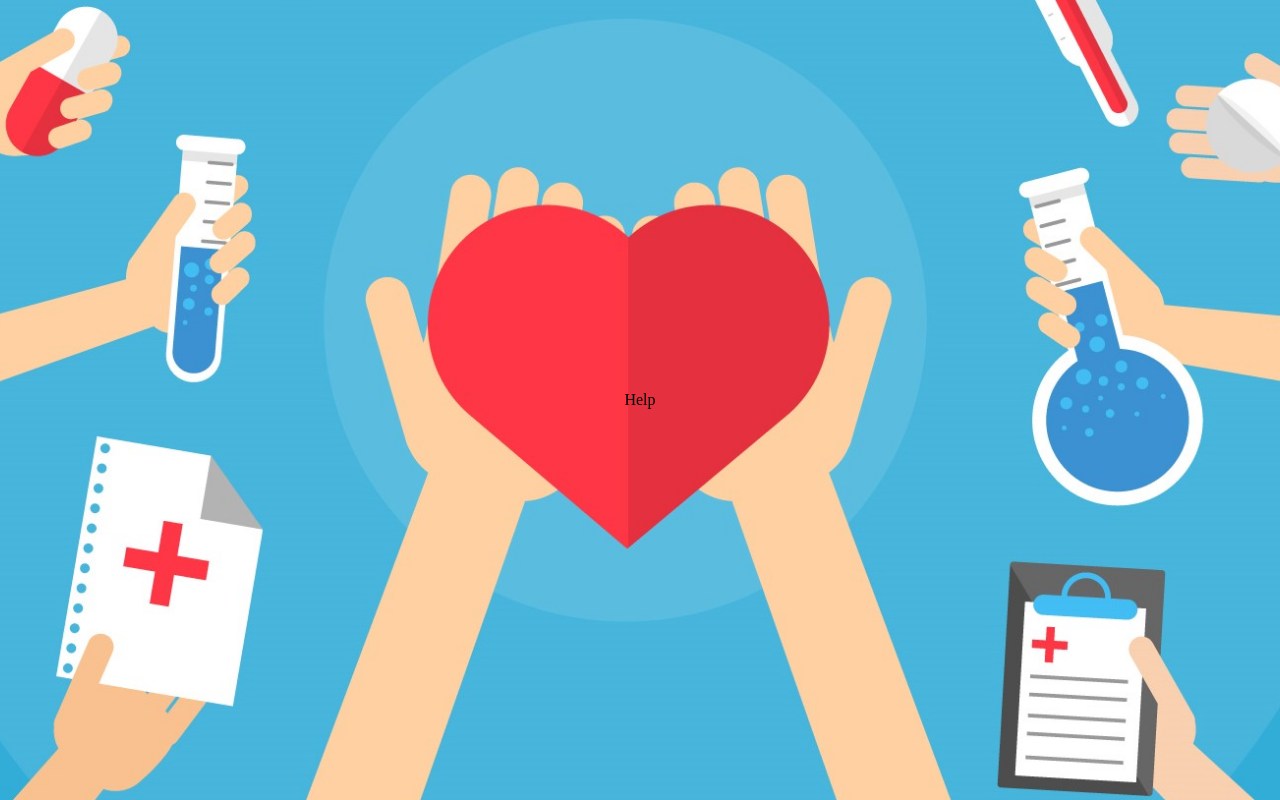
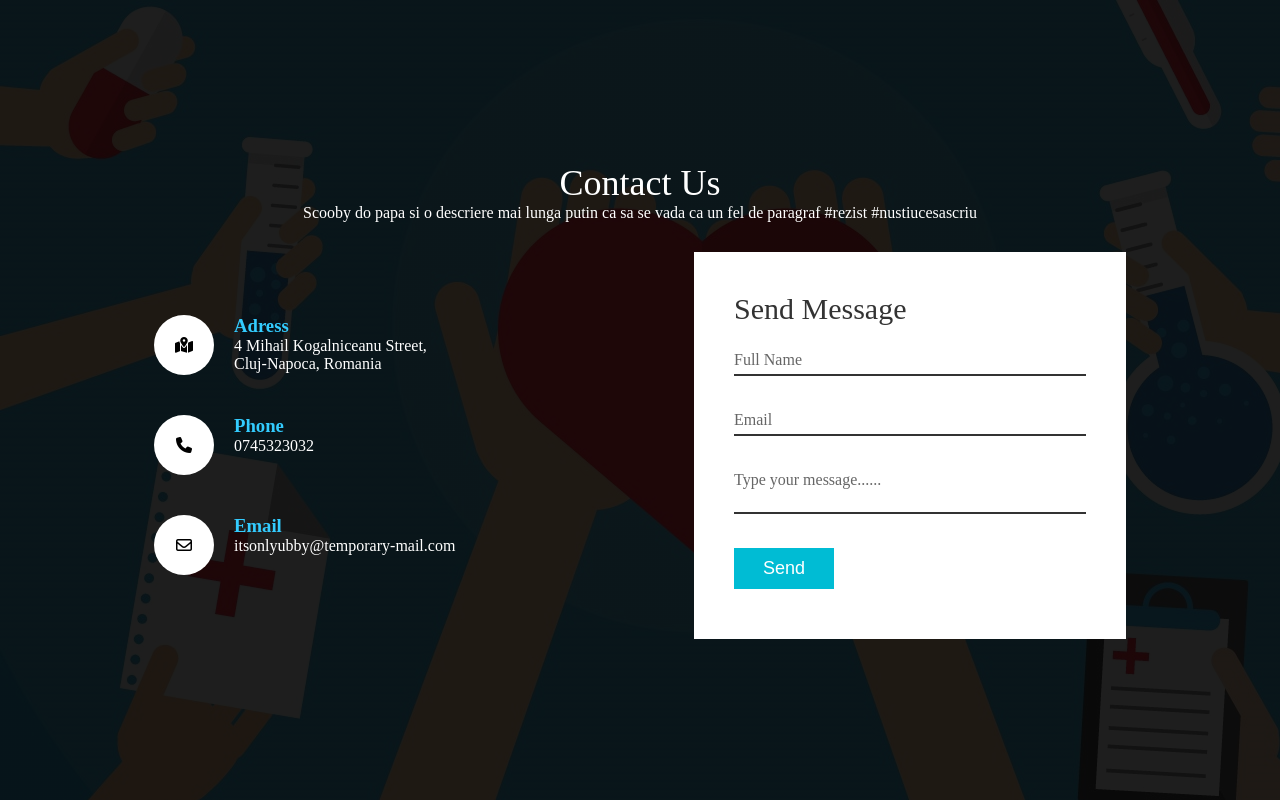
Before and after one commit to vladd23/JunctionX-Varian-Template, a plain HTML site: page contact_us.html in a window 1280 px wide. Drawn offline with Linux system fonts and the light colour scheme.

Commit message:
contact_us.html si contact_us_style.css

```diff
--- a/contact_us.html
+++ b/contact_us.html
@@ -2,10 +2,63 @@
 
 <head>
     <link rel="stylesheet" href="contact_us_style.css">
+    <meta name="viewport" content="width=device-width, initial-scale = 0.1">
+    <title>Contact Us</title>
+    <script src="https://kit.fontawesome.com/488426eb22.js" crossorigin="anonymous"></script>
 </head>
 
 <body>
+    <section class="contact">
+        <div class="content">
+            <h2>Contact Us</h2>
+            <p>Scooby do papa si o descriere mai lunga putin ca sa se vada ca un fel de paragraf #rezist #nustiucesascriu</p>
+        </div>
+        <div class="container">
+            <div class="contact_info">
 
-    <p1>Help</p1>
+                <div class="box">
+                    <div class="icon"><i class="fas fa-map-marked-alt"></i></div>
+                    <div class="text">
+                        <h3>Adress</h3>
+                        <p>4 Mihail Kogalniceanu Street, <br>Cluj-Napoca, Romania </p>
+                    </div>
+                </div>
+                <div class="box">
+                    <div class="icon"><i class="fas fa-phone"></i></div>
+                    <div class="text">
+                        <h3>Phone</h3>
+                        <p>0745323032</p>
+                    </div>
+                </div>
+                <div class="box">
+                    <div class="icon"><i class="fa fa-envelope-o"></i></div>
+                    <div class="text">
+                        <h3>Email</h3>
+                        <p>itsonlyubby@temporary-mail.com</p>
+                    </div>
+                </div>
+            </div>
+            <div class="contact_form">
+                <form>
+                    <h2>Send Message</h2>
+                    <div class="input_box">
+                        <input type="text" name="" required="required">
+                        <span>Full Name</span>
+                    </div>
+                    <div class="input_box">
+                        <input type="text" name="" required="required">
+                        <span>Email</span>
+                    </div>
+                    <div class="input_box">
+                        <textarea required="required"></textarea>
+                        <span>Type your message......</span>
+                    </div>
+                    <div class="input_box">
+                        <input type="submit" name="" value="Send">
+                    </div>
+                </form>
+            </div>
+        </div>
 
+    </section>
 </body>
--- a/contact_us_style.css
+++ b/contact_us_style.css
@@ -1,12 +1,155 @@
-body {
+* {
     margin: 0;
-    height: 100vh;
+    padding: 0;
+    box-sizing: border-box;
+
+}
+
+body{
+    background-image:  linear-gradient(rgba(0,0,0,0.6),rgba(0,0,0,0.6)),url("assets/hands-with-health.png");
+}
+
+.contact{
+    position: relative;
+    min-height: 100vh;
+    padding: 50px 100px;
     display: flex;
+    justify-content: center;
     align-items: center;
-    justify-content: center;
-    background: url(assets/hands-with-health5.png) no-repeat center center fixed;
-    -webkit-background-size: cover;
-    -moz-background-size: cover;
-    -o-background-size: cover;
+    flex-direction: column;
+    background: rgba(0,0,0,0.7);
     background-size: cover;
 }
+
+.contact .content{
+    max-width: 800px;
+    text-align: center;
+}
+
+.contact .content h2{
+    font-size: 36px;
+    font-weight: 500;
+    color: #fff;
+}
+
+.contact .content p{
+
+    font-weight: 300;
+    color: #fff;
+}
+
+.container{
+    width: 100%;
+    display: flex;
+    justify-content: center;
+    align-items: center;
+    margin-top: 30px;
+}
+
+.container .contact_info{
+    width: 50%;
+    display: flex;
+    flex-direction: column;
+}
+
+.container .contact_info .box{
+    position: relative;
+    padding: 20px 0;
+    display: flex;
+}
+
+.container .contact_info .box .icon{
+    min-width: 60px;
+    height: 60px;
+    background: #fff;
+    display: flex;
+    justify-content: center;
+    align-items: center;
+    border-radius: 50%;
+}
+
+.container .contact_info .box .text{
+    display: flex;
+    margin-left: 20px;
+    font-size: 16px;
+    color: #fff;
+    flex-direction: column;
+    font-weight: 300;
+}
+
+.container .contact_info .box .text h3{
+    font-weight: 800;
+    color: #33ccff;
+}
+
+.contact_form{
+    width: 40%;
+    padding: 40px;
+    background: #fff;
+}
+
+.contact_form h2{
+    font-size: 30px;
+    color: #333;
+    font-weight: 500;
+}
+
+.contact_form .input_box{
+    position: relative;
+    width: 100%;
+    margin-top: 10px;
+}
+
+.contact_form .input_box input, textarea{
+    width: 100%;
+    padding: 5px 0;
+    font-size: 16px;
+    margin: 10px 0;
+    border: none;
+    border-bottom: 2px solid #333;
+    outline: none;
+    resize: none;
+}
+
+.contact_form .input_box span{
+    position: absolute;
+    left: 0;
+    padding: 5px 0;
+    font-size: 16px;
+    margin: 10px 0;
+    pointer-events: none;
+    transition: 0.5s;
+    color: #666;
+}
+
+.contact_form .input_box input:focus ~ span,
+.contact_form .input_box input:valid ~ span,
+.contact_form .input_box textarea:focus ~ span,
+.contact_form .input_box textarea:valid ~ span{
+    color: #e91e63;
+    font-size: 12px;
+    transform: translateY(-20px);
+}
+
+.contact_form .input_box input[type="submit"]
+{
+    width: 100px;
+    background: #00bcd4;
+    color: #fff;
+    border: none;
+    cursor: pointer;
+    padding: 10px;
+    font-size: 18px;
+}
+
+@media (max-width: 990px){
+    .contact {
+        padding: 50px;
+    }
+    .container {
+        flex-direction: column;
+    }
+    .container .contact_info{
+        margin-bottom: 40px;
+    }
+}
```
Also changed, not shown: assets/tipa cu cancer pe alb negru.jpg (added), assets/tipa cu cancer.jpg (added).
